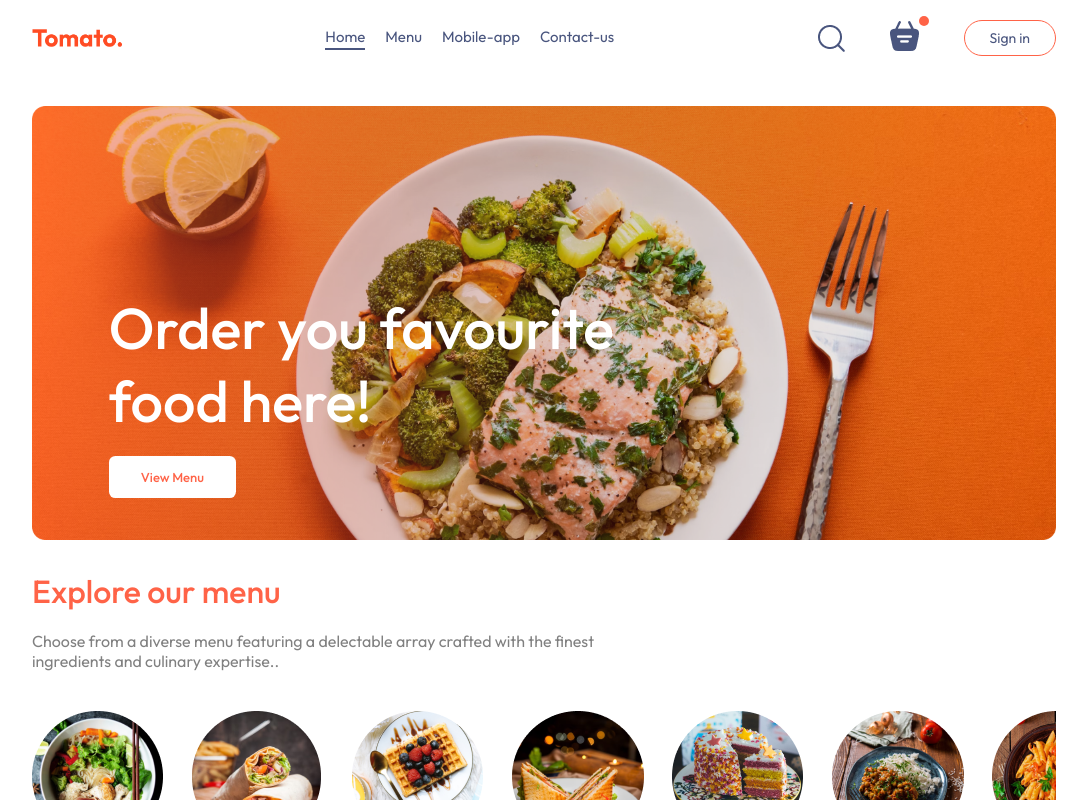
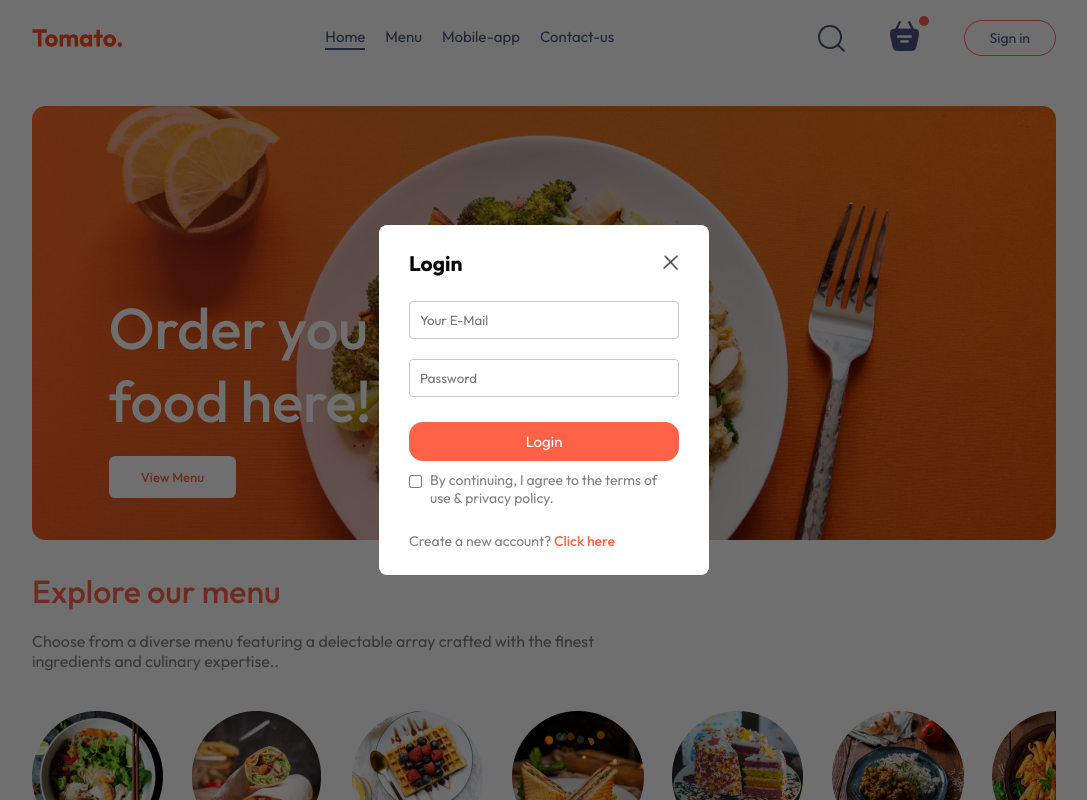
Before and after one commit to N-T-Raghava/Recipe.in, a React (Vite) app in the folder frontend/: page / in a window 1280 px wide. Both pictures are taken after a click on the button "Sign in". Shown: the top 800 px of the page, without its empty margins (96-1183 px from the left). Built offline with nearby package versions, Linux system fonts and the light colour scheme.

Commit message:
Createed login and signup

```diff
--- a/frontend/src/App.jsx
+++ b/frontend/src/App.jsx
@@ -1,10 +1,11 @@
-import React from 'react';
+import React, { useState } from 'react';
 import Navbar from './components/navbar/Navbar.jsx';
 import { Route, Routes } from 'react-router-dom';
 import Home from './pages/Home/Home.jsx'
 import Cart from "./pages/Cart/Cart.jsx";
 import PlaceOrder from "./pages/PlaceOrder/PlaceOrder.jsx"
 import Footer from "./components/footer/footer.jsx"
+import LoginPopUp from './components/loginpopup/LoginPopUp.jsx';
 
 const AppContent = () => {
   const { food_list, category, setCategory } = useContext(StoreContext);
@@ -22,10 +23,14 @@
 };
 
 const App = () => {
+
+  const [showlogin, Setshowlogin] = useState(false)
+
   return (
     <>
+      {showlogin ? <LoginPopUp Setshowlogin={Setshowlogin} /> : <></>}
       <div className="app">
-        <Navbar />
+        <Navbar Setshowlogin={Setshowlogin} />
         <Routes>
           <Route path='/' element={<Home />} />
           <Route path='/cart' element={<Cart />} />
--- /dev/null
+++ b/frontend/src/components/loginpopup/LoginPopUp.css
@@ -0,0 +1,74 @@
+.login-popup {
+    position: absolute;
+    z-index: 1;
+    width: 100%;
+    height: 100%;
+    background-color: #00000090;
+    display: grid;
+}
+
+.login-popup-container {
+    place-self: center;
+    max-width: max(23vw, 330px);
+    color: #808080;
+    background-color: white;
+    display: flex;
+    flex-direction: column;
+    gap: 25px;
+    padding: 25px 30px;
+    border-radius: 8px;
+    font-size: 14px;
+    animation: Fadein 0.5s;
+}
+
+.login-popup-title {
+    display: flex;
+    justify-content: space-between;
+    align-items: center;
+    color: black;
+}
+
+.login-popup-title img {
+    width: 16px;
+    cursor: pointer;
+}
+
+.login-popup-inputs {
+    display: flex;
+    flex-direction: column;
+    gap: 20px;
+}
+
+.login-popup-inputs input {
+    outline: none;
+    border: 1px solid #c9c9c9;
+    padding: 10px;
+    border-radius: 4px;
+}
+
+.login-popup-container button {
+    border: none;
+    padding: 10px;
+    border-radius: 14px;
+    color: white;
+    background-color: tomato;
+    font-size: 15px;
+    cursor: pointer;
+}
+
+.login-popup-condition {
+    display: flex;
+    align-items: start;
+    gap: 8px;
+    margin-top: -15px;
+}
+
+.login-popup-condition input {
+    margin-top: 4px;
+}
+
+.login-popup p span {
+    color: tomato;
+    font-weight: 500;
+    cursor: pointer;
+}
--- /dev/null
+++ b/frontend/src/components/loginpopup/LoginPopUp.jsx
@@ -0,0 +1,33 @@
+import React, { useState } from 'react'
+import "./LoginPopUp.css"
+import { assets } from '../../assets/assets'
+
+const LoginPopUp = ({ Setshowlogin }) => {
+
+    const [currentState, setcurrentState] = useState("Login")
+    return (
+        <div className='login-popup'>
+            <form className="login-popup-container">
+                <div className="login-popup-title">
+                    <h2>{currentState}</h2>
+                    <img onClick={() => Setshowlogin(false)} src={assets.cross_icon} alt="" />
+                </div>
+                <div className='login-popup-inputs'>
+                    {currentState === 'Login' ? <></> : <input type='text' placeholder='Your Name' required />}
+                    <input type='email' placeholder='Your E-Mail' required />
+                    <input type='password' placeholder='Password' required />
+                </div>
+                <button>{currentState === "Sign Up" ? "Create Account" : "Login"}</button>
+                <div className='login-popup-condition'>
+                    <input type='checkbox' required />
+                    <p>By continuing, I agree to the terms of use & privacy policy.</p>
+                </div>
+                {currentState === 'Login'
+                    ? <p>Create a new account? <span onClick={() => setcurrentState("Sign Up")}>Click here</span></p>
+                    : <p>Already have an account? <span onClick={() => setcurrentState("Login")}>Login here</span></p>}
+            </form>
+        </div>
+    )
+}
+
+export default LoginPopUp
--- a/frontend/src/components/navbar/Navbar.jsx
+++ b/frontend/src/components/navbar/Navbar.jsx
@@ -1,19 +1,20 @@
 import React, { useState } from 'react';
 import './Navbar.css';
 import { assets } from '../../assets/assets'
+import { Link } from 'react-router-dom'
 
-const Navbar = () => {
+const Navbar = ({ Setshowlogin }) => {
 
-    const [Menu, setmenu] = useState("Home")
+  const [Menu, setmenu] = useState("Home")
 
   return (
     <div className="navbar">
       <img src={assets.logo} alt="" className='logo' />
       <ul className='nav-menu'>
-        <li onClick={()=>setmenu("Home")} className={Menu == "Home"?"active":""}>Home</li>
-        <li onClick={()=>setmenu("Menu")} className={Menu == "Menu"?"active":""}>Menu</li>
-        <li onClick={()=>setmenu("Mobile-app")} className={Menu == "Mobile-app"?"active":""}>Mobile-app</li>
-        <li onClick={()=>setmenu("Contact-us")} className={Menu == "Contact-us"?"active":""}>Contact-us</li>
+        <Link to='/' onClick={() => setmenu("Home")} className={Menu == "Home" ? "active" : ""}>Home</Link>
+        <a href="#explore-menu" onClick={() => setmenu("Menu")} className={Menu == "Menu" ? "active" : ""}>Menu</a>
+        <a href="#app-download" onClick={() => setmenu("Mobile-app")} className={Menu == "Mobile-app" ? "active" : ""}>Mobile-app</a>
+        <a href="#footer" onClick={() => setmenu("Contact-us")} className={Menu == "Contact-us" ? "active" : ""}>Contact-us</a>
       </ul>
       <div className='navbar-right'>
         <img src={assets.search_icon} alt="" />
@@ -21,7 +22,7 @@
           <img src={assets.basket_icon} alt="" />
           <div className="dot"></div>
         </div>
-        <button>Sign in</button>
+        <button onClick={() => Setshowlogin(true)}>Sign in</button>
       </div>
     </div>
   );
--- a/frontend/src/index.css
+++ b/frontend/src/index.css
@@ -5,6 +5,7 @@
   margin: 0;
   box-sizing: border-box;
   font-family: Outfit;
+  scroll-behavior: smooth;
 }
 
 body {
```
